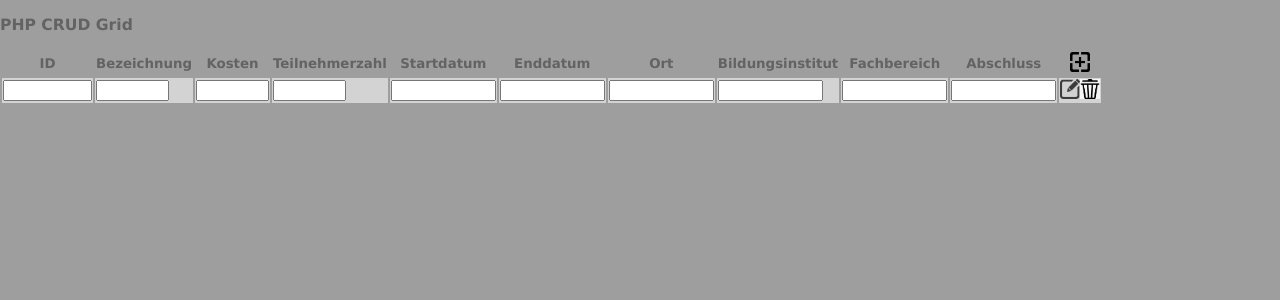
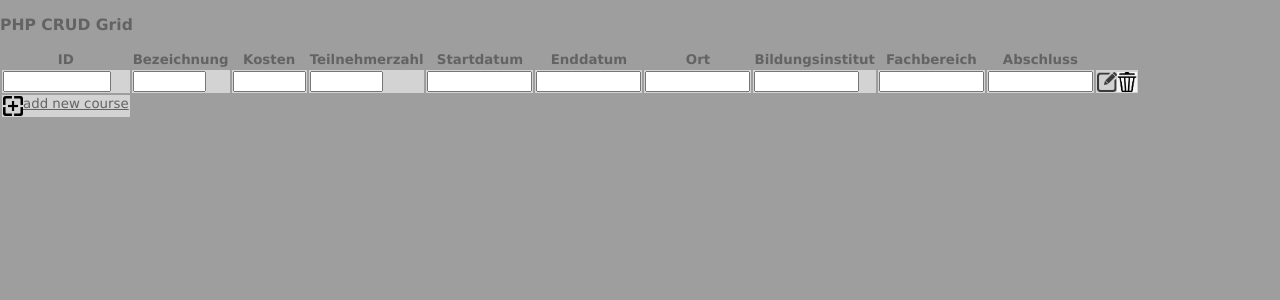
Before and after one commit to phlehmann/WebEngineering, a PHP site: page /courses.php in a window 1280 px wide. Shown: the top 300 px of the page. Run offline with PHP 8.4, Linux system fonts and the light colour scheme; tables that the repository leaves empty or names only in its code hold one stand-in row (values such as "Sample post"); data that the repository does not hold is empty.

Commit message:
Merge origin/master
Conflicts:
	index.php

```diff
--- a/courses.php
+++ b/courses.php
@@ -30,7 +30,6 @@
                           <th>Bildungsinstitut</th>
                           <th>Fachbereich</th>
                           <th>Abschluss</th>
-                          <th><a href="create.php" class="btn btn-success"><img border='0' alt='edit' src='images/add.png' height='20' width='20'></a></th>
                         </tr>
                       </thead>
                       <tbody>
@@ -41,7 +40,7 @@
                        while ($row = mysqli_fetch_assoc($result)) {
                                 $id = $row["ID"];
                                 echo "\n\n<tr>"
-                                . "<td><input name='id[$id]' value='" . $row['ID'] . "' size='8' /></td>"
+                                . "<td><input class='text' name='id[$id]' value='" . $row['ID'] . "' size='8' /></td>"
                                 . "<td><input name='bezeichnung[$id]' value='" . $row['Bezeichnung'] . "' size='6' /></td>"
                                 . "<td><input name='kosten[$id]' value='" . $row['Kosten'] . "' size='6' /></td>"
                                 . "<td><input name='max_teilnehmerzahl[$id]' value='" . $row['Max_Teilnehmerzahl'] . "' size='6' /></td>"
@@ -51,10 +50,11 @@
                                 . "<td><input name='bildungsinstitut[$id]' value='" . $row['FK_Bildungsinstitut'] . "' size='10' /></td>"
                                 . "<td><input name='fachbereich[$id]' value='" . $row['FK_Fachbereich'] . "' size='10' /></td>"
                                 . "<td><input name='abschluss[$id]' value='" . $row['FK_Abschluss'] . "' size='10' /></td>"
-                                . "<td><a class='btn btn-success' href='coursesUpdate.php?id='".$id."'><img border='0' alt='edit' src='images/edit.png' height='20' width='20'></a>"
-                                . "<a class='btn btn-danger' href='coursesDelete.php?id='".$id."'><img border='0' alt='edit' src='images/delete.jpg' height='20' width='20'></a></td>"
+                                . "<td><a class='btn btn-success' href='coursesUpdate.php?id='".$id."'><img border='0' alt='edit' src='images/edit.png' height='20' width='20' align='top'></a>"
+                                . "<a class='btn btn-danger' href='coursesDelete.php?id='".$id."'><img border='0' alt='edit' src='images/delete.jpg' height='20' width='20' align='top'></a></td>"
                                 . "</tr>";
                        }
+                       echo "<tr><td valign='middle'><a href='create.php' class='btn btn-success'><img border='0' alt='edit' src='images/add.png' height='20' width='20' align='top'>add new course</a></td></tr>";
                       ?>
                       </tbody>
                 </table>
--- a/stylesheet/courses.css
+++ b/stylesheet/courses.css
@@ -3,3 +3,7 @@ body,td {font-family:Verdana; font-size:10pt;
 a:link       {color:#636363}
 a:visited    {color:#636363}
 a:hover      {color:#636363; background-color:#a3a3a3}
+
+.text{
+    width: 100px;
+}
```
